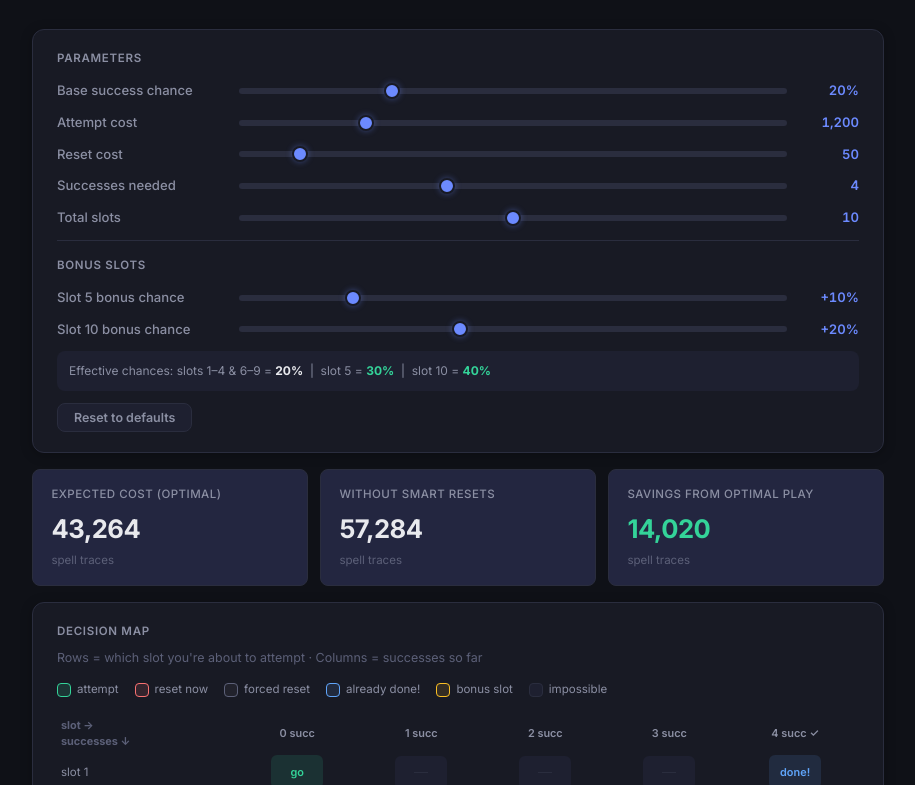
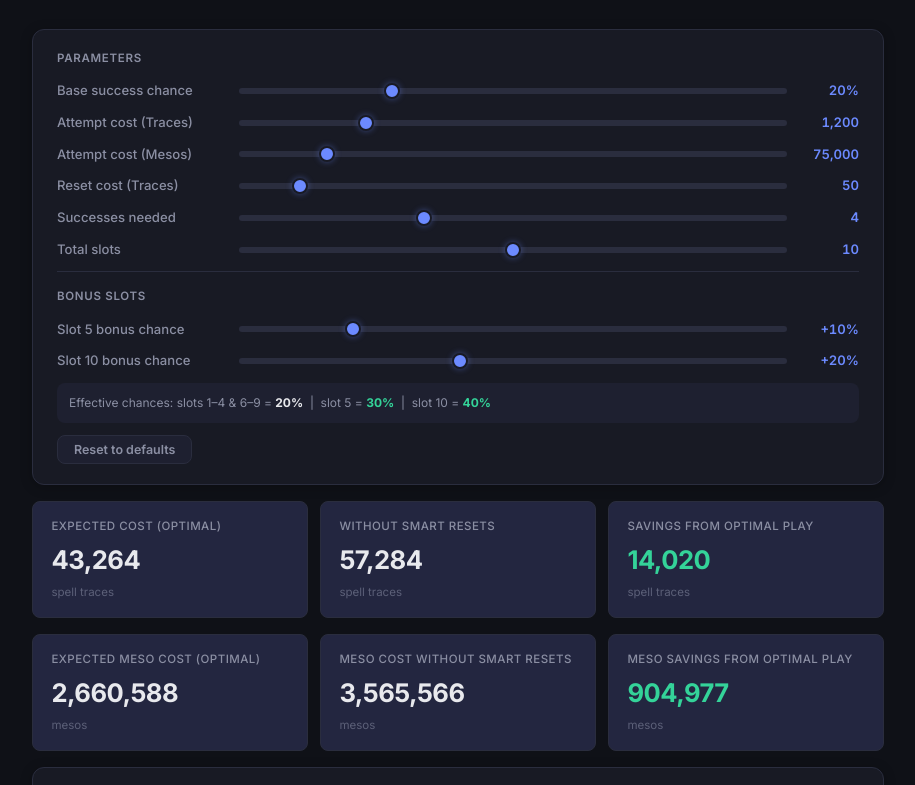
Before and after one commit to PTKx/Maple_SpellTrace, a plain HTML site: page index.html in a window 1280 px wide. Shown: the part 104-889 px from the top of the page, without its empty margins (182-1097 px from the left). Drawn offline with Linux system fonts and the light colour scheme.

Commit message:
add mesos cost

```diff
--- a/index.html
+++ b/index.html
@@ -246,12 +246,17 @@
     <span class="param-val" id="p-out">20%</span>
   </div>
   <div class="param-row">
-    <span class="param-label">Attempt cost</span>
+    <span class="param-label">Attempt cost (Traces)</span>
     <input type="range" id="catt" min="100" max="5000" step="100" value="1200">
     <span class="param-val" id="catt-out">1,200</span>
   </div>
   <div class="param-row">
-    <span class="param-label">Reset cost</span>
+    <span class="param-label">Attempt cost (Mesos)</span>
+    <input type="range" id="cmeso" min="0" max="500000" step="5000" value="75000">
+    <span class="param-val" id="cmeso-out">75,000</span>
+  </div>
+  <div class="param-row">
+    <span class="param-label">Reset cost (Traces)</span>
     <input type="range" id="cres" min="0" max="500" step="10" value="50">
     <span class="param-val" id="cres-out">50</span>
   </div>
@@ -296,6 +301,24 @@
     <p class="metric-label">Savings from optimal play</p>
     <p class="metric-val" id="ev-save" style="color:var(--green)">—</p>
     <p class="metric-unit">spell traces</p>
+  </div>
+</div>
+
+<div class="metrics-grid">
+  <div class="metric">
+    <p class="metric-label">Expected meso cost (optimal)</p>
+    <p class="metric-val" id="meso-opt">—</p>
+    <p class="metric-unit">mesos</p>
+  </div>
+  <div class="metric">
+    <p class="metric-label">Meso cost without smart resets</p>
+    <p class="metric-val" id="meso-naive">—</p>
+    <p class="metric-unit">mesos</p>
+  </div>
+  <div class="metric">
+    <p class="metric-label">Meso savings from optimal play</p>
+    <p class="metric-val" id="meso-save" style="color:var(--green)">—</p>
+    <p class="metric-unit">mesos</p>
   </div>
 </div>
 
@@ -372,18 +395,52 @@ function solveNaive(baseP,Catt,Cres,N,K,b5,b10){
   }
   return C;
 }
+function evalCostWithPolicy(pol,baseP,Catt,Cres,N,K,b5,b10){
+  let C=1e8;
+  for(let iter=0;iter<800;iter++){
+    const V=[];
+    for(let s=0;s<=K;s++) V.push(new Array(N+2).fill(0));
+    for(let s=K-1;s>=0;s--){
+      for(let f=N-s;f>=0;f--){
+        const rem=N-s-f,need=K-s;
+        if(rem<need){V[s][f]=Cres+C;continue;}
+        const d=pol[s]&&pol[s][f];
+        if(d==='reset'){V[s][f]=Cres+C;}
+        else{
+          const slot=s+f+1;
+          const p=slotP(slot,baseP,b5,b10);
+          const vS=(s+1>=K)?0:V[s+1][f];
+          const remF=N-s-(f+1);
+          const vF=(remF<need)?(Cres+C):V[s][f+1];
+          V[s][f]=Catt+p*vS+(1-p)*vF;
+        }
+      }
+    }
+    const newC=V[0][0];
+    if(Math.abs(newC-C)<0.5){C=newC;break;}
+    C=newC;
+  }
+  return C;
+}
 
 function update(){
+  // Enforce K ≤ N
+  const Kel=document.getElementById('K'),Nel=document.getElementById('N');
+  Kel.max=Nel.value;
+  if(+Kel.value>+Nel.value) Kel.value=Nel.value;
+
   const baseP=+document.getElementById('p').value/100;
   const Catt=+document.getElementById('catt').value;
+  const Cmeso=+document.getElementById('cmeso').value;
   const Cres=+document.getElementById('cres').value;
-  const K=+document.getElementById('K').value;
-  const N=+document.getElementById('N').value;
+  const K=+Kel.value;
+  const N=+Nel.value;
   const b5=+document.getElementById('b5').value/100;
   const b10=+document.getElementById('b10').value/100;
 
   document.getElementById('p-out').textContent=Math.round(baseP*100)+'%';
   document.getElementById('catt-out').textContent=Catt.toLocaleString();
+  document.getElementById('cmeso-out').textContent=Cmeso.toLocaleString();
   document.getElementById('cres-out').textContent=Cres.toLocaleString();
   document.getElementById('K-out').textContent=K;
   document.getElementById('N-out').textContent=N;
@@ -399,6 +456,12 @@ function update(){
   document.getElementById('ev-opt').textContent=Math.round(C).toLocaleString();
   document.getElementById('ev-naive').textContent=Math.round(Cnaive).toLocaleString();
   document.getElementById('ev-save').textContent=Math.max(0,Math.round(Cnaive-C)).toLocaleString();
+
+  const mesoOpt=evalCostWithPolicy(pol,baseP,Cmeso,0,N,K,b5,b10);
+  const mesoNaive=solveNaive(baseP,Cmeso,0,N,K,b5,b10);
+  document.getElementById('meso-opt').textContent=Math.round(mesoOpt).toLocaleString();
+  document.getElementById('meso-naive').textContent=Math.round(mesoNaive).toLocaleString();
+  document.getElementById('meso-save').textContent=Math.max(0,Math.round(mesoNaive-mesoOpt)).toLocaleString();
 
   // Build table: rows = slot number 1..N, cols = successes 0..K
   // Cell (slot, s): failures = slot-1-s, must be >= 0
@@ -456,8 +519,8 @@ function update(){
   document.getElementById('ptable').innerHTML=html;
 }
 
-const ids=['p','catt','cres','K','N','b5','b10'];
-const DEFAULTS={p:'20',catt:'1200',cres:'50',K:'4',N:'10',b5:'10',b10:'20'};
+const ids=['p','catt','cmeso','cres','K','N','b5','b10'];
+const DEFAULTS={p:'20',catt:'1200',cmeso:'75000',cres:'50',K:'4',N:'10',b5:'10',b10:'20'};
 const STORAGE_KEY='spelltrace_params';
 
 function loadParams(){
```
